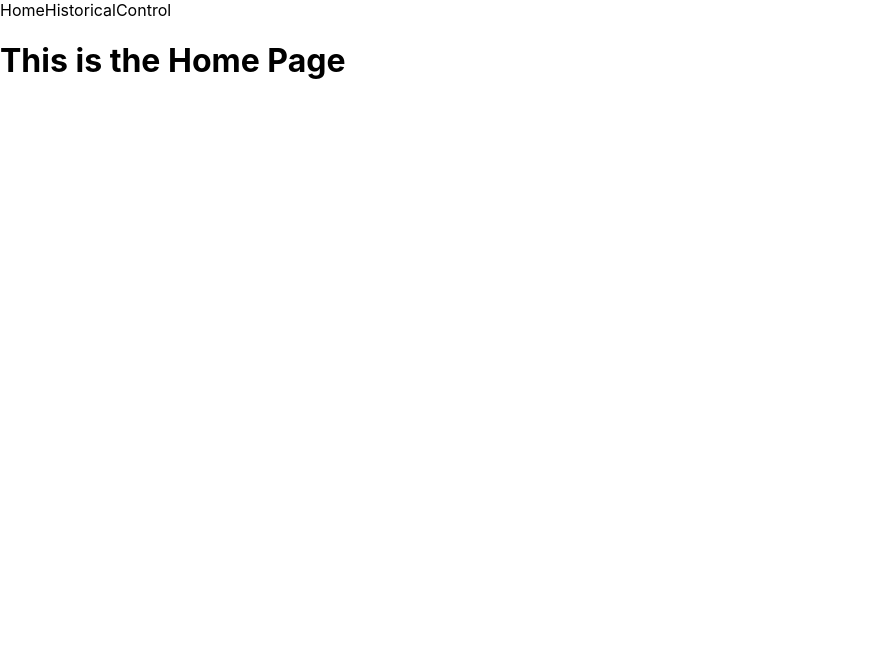
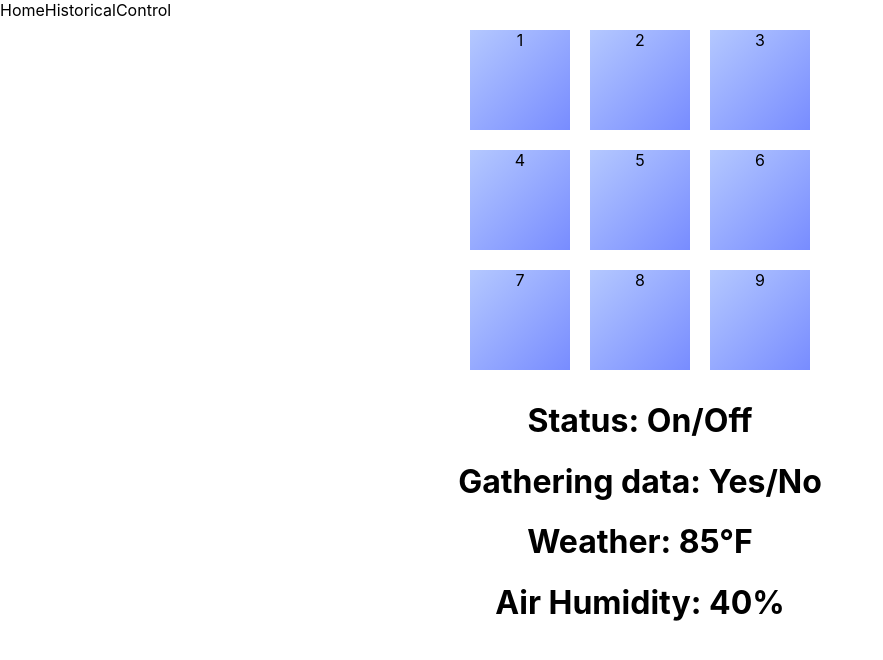
Before and after one commit to Martje55555/Senior-Design, a React (Create React App) app in the folder client/: page / in a window 1280 px wide. Shown: the top 660 px of the page, without its empty margins (0-883 px from the left). Built offline with nearby package versions, Linux system fonts and the light colour scheme.

Commit message:
home looks pog

```diff
--- a/client/src/components/home.js
+++ b/client/src/components/home.js
@@ -1,12 +1,66 @@
 import React from "react";
 
-import NavBar from "./navBar";
+import '../styles/home.css'
 
 const Home = () => {
-
-    return(
-        <h1>This is the Home Page</h1>
-    )
+    if(window.screen.width > 1280){
+        return (
+            <div class="outerD">
+                <div className="containerInfo">
+                    <h1 className="sample">Status: On/Off</h1>
+                    <h1 className="sample">Gathering data: Yes/No</h1>
+                    <h1 className="sample">Weather: 85°F</h1>
+                    <h1 className="airHumidity">Air Humidity: 40%</h1>
+                </div>
+                <div className="containerGraph">
+                    <div class="gridContainer">
+                        <div className="box">1</div>
+                        <div className="box">2</div>
+                        <div className="box">3</div>
+                    </div>
+                    <div class="gridContainer">
+                        <div className="box">4</div>
+                        <div className="box">5</div>
+                        <div className="box">6</div>
+                    </div>
+                    <div class="gridContainer">
+                        <div className="box">7</div>
+                        <div className="box">8</div>
+                        <div className="box">9</div>
+                    </div>
+                </div>
+            </div>
+        )
+        }
+    else{
+        return(
+            <div class="outerM">
+                <div className="containerGraphM">
+                    <div class="gridContainer">
+                        <div className="box">1</div>
+                        <div className="box">2</div>
+                        <div className="box">3</div>
+                    </div>
+                    <div class="gridContainer">
+                        <div className="box">4</div>
+                        <div className="box">5</div>
+                        <div className="box">6</div>
+                    </div>
+                    <div class="gridContainer">
+                        <div className="box">7</div>
+                        <div className="box">8</div>
+                        <div className="box">9</div>
+                    </div>
+                </div>
+                <div className="containerInfo">
+                    <h1 className="sample">Status: On/Off</h1>
+                    <h1 className="sample">Gathering data: Yes/No</h1>
+                    <h1 className="sample">Weather: 85°F</h1>
+                    <h1 className="sample">Air Humidity: 40%</h1>
+                </div>
+            </div>
+        )
+    }
 }
 
 export default Home;
--- /dev/null
+++ b/client/src/styles/home.css
@@ -0,0 +1,32 @@
+.outerM{
+    justify-content: center;
+}
+
+.outerD{
+    display:flex;
+    justify-content: center;
+}
+
+.containerInfo{
+    flex: 1;
+    text-align: Center;
+}
+
+.containerGraph{
+    flex: 1;
+    margin: 0 auto;
+}
+
+.gridContainer{
+    justify-content: center;
+    display: flex;
+}
+
+.box{
+    text-align: center;
+    flex: 1;
+    margin: 10px;
+    max-width: 100px;
+    height: 100px;
+    background: linear-gradient(-45deg, #788cff, #b4c8ff);
+}
```
